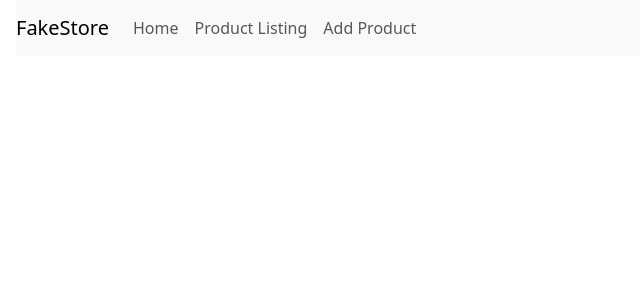
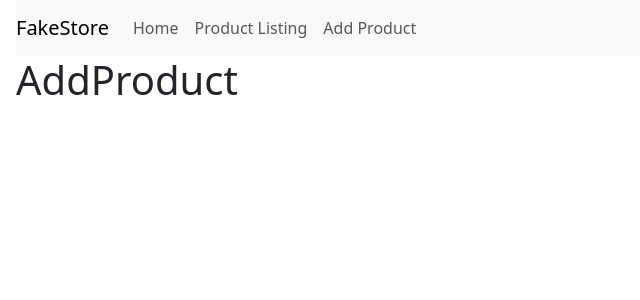
Before and after one commit to DhanushkaChandimal/FakeStore-E-Commerce-App, a React (Vite) app: page /add-product in a window 1280 px wide. Shown: the top 300 px of the page, without its empty margins (0-640 px from the left). Built offline with nearby package versions, Linux system fonts and the light colour scheme.

Commit message:
Add main pages and routes to that pages

```diff
--- a/src/App.jsx
+++ b/src/App.jsx
@@ -2,6 +2,8 @@ import { Route, Routes } from 'react-router-dom'
 import './App.css'
 import AppNavbar from "./components/NavBar"
 import HomePage from "./components/HomePage"
+import ProductList from "./components/ProductList"
+import AddProduct from "./components/AddProduct"
 
 function App() {
 
@@ -10,6 +12,8 @@ function App() {
       <AppNavbar />
       <Routes>
         <Route path="/" element={<HomePage/>}/>
+        <Route path="/products" element={<ProductList/>}/>
+        <Route path="/add-product" element={<AddProduct/>}/>
       </Routes>
     </div>
   )
--- /dev/null
+++ b/src/components/AddProduct.jsx
@@ -0,0 +1,5 @@
+const AddProduct = () =>{
+    return <h1>AddProduct</h1>
+}
+
+export default AddProduct
--- /dev/null
+++ b/src/components/ProductList.jsx
@@ -0,0 +1,5 @@
+const ProductList = () =>{
+    return <h1>ProductList</h1>
+}
+
+export default ProductList
```
